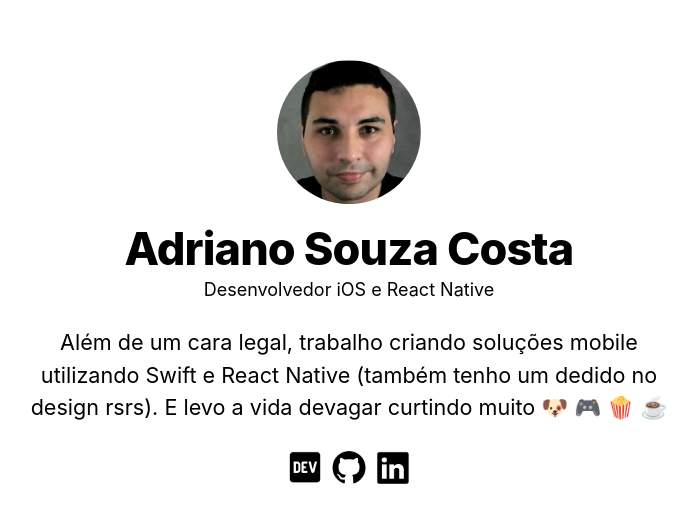
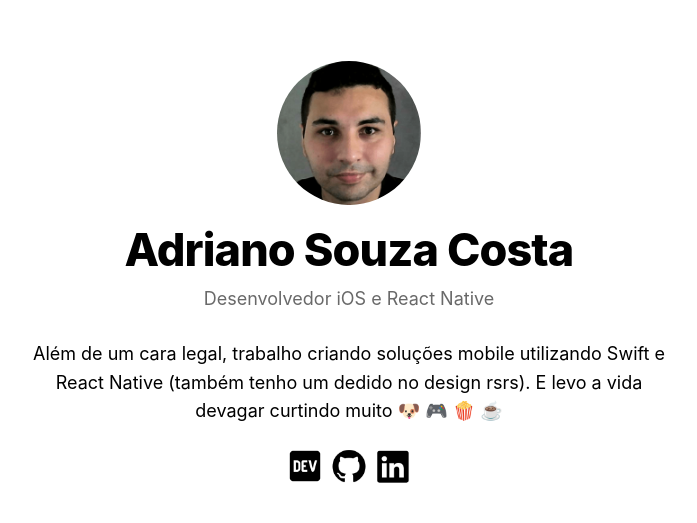
Before and after one commit to didisouzacosta/personal-site, a Next.js app: page / in a window 1280 px wide. Shown: the part 121-644 px from the top of the page, without its empty margins (291-988 px from the left). Built offline with nearby package versions, Linux system fonts and the light colour scheme.

Commit message:
Organiznado arquivos

```diff
--- a/components/layout.module.css
+++ /dev/null
@@ -1,17 +0,0 @@
-.container {
-  max-width: 36rem;
-  position: absolute;
-  left: 50%;
-  top: 50%;
-  transform: translate(-50%, -50%);
-}
-
-.header {
-  display: flex;
-  flex-direction: column;
-  align-items: center;
-}
-
-.backToHome {
-  margin: 3rem 0 0;
-}
--- a/components/layout.tsx
+++ /dev/null
@@ -1,47 +0,0 @@
-import Head from "next/head";
-import Image from "next/image";
-import styles from "./layout.module.css";
-import utilStyles from "../styles/utils.module.css";
-import React from "react";
-
-const name = "Adriano Souza Costa";
-export const title = "Adriano | iOS and React Native Developer";
-
-type Props = {
-  children: React.ReactNode;
-};
-
-export default function Layout({ children }: Props) {
-  return (
-    <div className={styles.container}>
-      <Head>
-        <link rel="icon" href="/favicon.ico" />
-        <meta
-          name="description"
-          content="Learn how to build a personal website using Next.js"
-        />
-        <meta
-          property="og:image"
-          content={`https://og-image.vercel.app/${encodeURI(
-            title
-          )}.png?theme=light&md=0&fontSize=75px&images=https%3A%2F%2Fassets.zeit.co%2Fimage%2Fupload%2Ffront%2Fassets%2Fdesign%2Fnextjs-black-logo.svg`}
-        />
-        <meta name="og:title" content={title} />
-        <meta name="twitter:card" content="summary_large_image" />
-      </Head>
-      <header className={styles.header}>
-        <Image
-          priority
-          src="/images/profile.png"
-          className={utilStyles.borderCircle}
-          height={144}
-          width={144}
-          alt={name}
-        />
-        <h1 className={utilStyles.heading2Xl}>{name}</h1>
-        Desenvolvedor iOS e React Native
-      </header>
-      <main>{children}</main>
-    </div>
-  );
-}
--- a/package.json
+++ b/package.json
@@ -8,7 +8,6 @@
     "start": "next start"
   },
   "dependencies": {
-    "date-fns": "^2.11.1",
     "gray-matter": "^4.0.2",
     "next": "^10.0.0",
     "react": "17.0.1",
--- /dev/null
+++ b/pages/Home/index.tsx
@@ -0,0 +1,84 @@
+import Head from "next/head";
+import Image from "next/image";
+import Link from "next/link";
+
+import styles from "./styles.module.css";
+
+const Home = () => {
+  const name = "Adriano Souza Costa";
+  const title = "Adriano | iOS and React Native Developer";
+
+  return (
+    <div className={styles.container}>
+      <Head>
+        <link rel="icon" href="/favicon.ico" />
+        <meta
+          name="description"
+          content="Learn how to build a personal website using Next.js"
+        />
+        <meta
+          property="og:image"
+          content={`https://og-image.vercel.app/${encodeURI(
+            title
+          )}.png?theme=light&md=0&fontSize=75px&images=https%3A%2F%2Fassets.zeit.co%2Fimage%2Fupload%2Ffront%2Fassets%2Fdesign%2Fnextjs-black-logo.svg`}
+        />
+        <meta name="og:title" content={title} />
+        <meta name="twitter:card" content="summary_large_image" />
+      </Head>
+      <header className={styles.header}>
+        <Image
+          priority
+          src="/images/profile.png"
+          className={styles.borderCircle}
+          height={144}
+          width={144}
+          alt={name}
+        />
+        <h1 className={styles.heading}>{name}</h1>
+        <p className={styles.subHeading}>Desenvolvedor iOS e React Native</p>
+      </header>
+      <section className={styles.infos}>
+        <p>
+          Além de um cara legal, trabalho criando soluções mobile utilizando
+          Swift e React Native (também tenho um dedido no design rsrs). E levo a
+          vida devagar curtindo muito 🐶 🎮 🍿 ☕
+        </p>
+        <Link href="https://dev.to/didisouzacosta" replace={false}>
+          <a target="_blank" rel="noreferrer">
+            <Image
+              priority
+              src="/icons/devto_icon.png"
+              height={44}
+              width={44}
+              alt="Dev.to"
+            />
+          </a>
+        </Link>
+        <Link href="https://github.com/didisouzacosta">
+          <a target="_blank" rel="noreferrer">
+            <Image
+              priority
+              src="/icons/github_icon.png"
+              height={44}
+              width={44}
+              alt="Github"
+            />
+          </a>
+        </Link>
+        <Link href="https://www.linkedin.com/in/adrianosouzacosta/">
+          <a target="_blank" rel="noreferrer">
+            <Image
+              priority
+              src="/icons/linkedin_icon.png"
+              height={44}
+              width={44}
+              alt="Linkedin"
+            />
+          </a>
+        </Link>
+      </section>
+    </div>
+  );
+};
+
+export default Home;
--- /dev/null
+++ b/pages/Home/styles.module.css
@@ -0,0 +1,35 @@
+.container {
+  max-width: 36rem;
+  position: absolute;
+  left: 50%;
+  top: 50%;
+  transform: translate(-50%, -50%);
+}
+
+.header {
+  display: flex;
+  flex-direction: column;
+  align-items: center;
+  text-align: center;
+}
+
+.infos {
+  text-align: center;
+}
+
+.heading {
+  font-size: 2.5rem;
+  line-height: 1.2;
+  font-weight: 800;
+  letter-spacing: -0.05rem;
+  margin: 1rem 0 0 0;
+}
+
+.subHeading {
+  color: dimgrey;
+  margin: 8px 0;
+}
+
+.borderCircle {
+  border-radius: 9999px;
+}
--- /dev/null
+++ b/pages/_document.tsx
@@ -0,0 +1,38 @@
+import Document, {
+  Html,
+  Head,
+  Main,
+  NextScript,
+  DocumentContext,
+} from "next/document";
+
+class MyDocument extends Document {
+  static async getInitialProps(ctx: DocumentContext) {
+    const initialProps = await Document.getInitialProps(ctx);
+    return { ...initialProps };
+  }
+
+  render() {
+    return (
+      <Html lang="pt-br">
+        <Head>
+          <script
+            dangerouslySetInnerHTML={{
+              __html: `(function(w,d,s,l,i){w[l]=w[l]||[];w[l].push({'gtm.start':
+            new Date().getTime(),event:'gtm.js'});var f=d.getElementsByTagName(s)[0],
+            j=d.createElement(s),dl=l!='dataLayer'?'&l='+l:'';j.async=true;j.src=
+            'https://www.googletagmanager.com/gtm.js?id='+i+dl;f.parentNode.insertBefore(j,f);
+            })(window,document,'script','dataLayer','GTM-PFN7C5M');`,
+            }}
+          />
+        </Head>
+        <body>
+          <Main />
+          <NextScript />
+        </body>
+      </Html>
+    );
+  }
+}
+
+export default MyDocument;
--- a/pages/index.tsx
+++ b/pages/index.tsx
@@ -1,55 +1,3 @@
-import Head from "next/head";
-import Image from "next/image";
-import Link from "next/link";
-import Layout, { title } from "../components/layout";
-import utilStyles from "../styles/utils.module.css";
+import Home from "./Home";
 
-export default function Home() {
-  return (
-    <Layout>
-      <Head>
-        <title>{title}</title>
-      </Head>
-      <section className={`${utilStyles.headingMd} ${utilStyles.about}`}>
-        <p>
-          Além de um cara legal, trabalho criando soluções mobile utilizando
-          Swift e React Native (também tenho um dedido no design rsrs). E levo a
-          vida devagar curtindo muito 🐶 🎮 🍿 ☕
-        </p>
-        <Link href="https://dev.to/didisouzacosta" replace={false}>
-          <a target="_blank" rel="noreferrer">
-            <Image
-              priority
-              src="/icons/devto_icon.png"
-              height={44}
-              width={44}
-              alt="Dev.to"
-            />
-          </a>
-        </Link>
-        <Link href="https://github.com/didisouzacosta">
-          <a target="_blank" rel="noreferrer">
-            <Image
-              priority
-              src="/icons/github_icon.png"
-              height={44}
-              width={44}
-              alt="Github"
-            />
-          </a>
-        </Link>
-        <Link href="https://www.linkedin.com/in/adrianosouzacosta/">
-          <a target="_blank" rel="noreferrer">
-            <Image
-              priority
-              src="/icons/linkedin_icon.png"
-              height={44}
-              width={44}
-              alt="Linkedin"
-            />
-          </a>
-        </Link>
-      </section>
-    </Layout>
-  );
-}
+export default Home;
--- a/styles/utils.module.css
+++ /dev/null
@@ -1,46 +0,0 @@
-.heading2Xl {
-  font-size: 2.5rem;
-  line-height: 1.2;
-  font-weight: 800;
-  letter-spacing: -0.05rem;
-  margin: 1rem 0 0 0;
-}
-
-.headingXl {
-  font-size: 2rem;
-  line-height: 1.3;
-  font-weight: 800;
-  letter-spacing: -0.05rem;
-  margin: 1rem 0;
-}
-
-.headingLg {
-  font-size: 1.5rem;
-  line-height: 1.4;
-  margin: 1rem 0;
-}
-
-.headingMd {
-  font-size: 1.2rem;
-  line-height: 1.5;
-}
-
-.borderCircle {
-  border-radius: 9999px;
-}
-
-.colorInherit {
-  color: inherit;
-}
-
-.padding1px {
-  padding-top: 1px;
-}
-
-.lightText {
-  color: #666;
-}
-
-.about {
-  text-align: center;
-}
```
Also changed, not shown: components/date.tsx (deleted, +0 -10 lines), lib/posts.js (deleted, +0 -69 lines), 1 other file (tests, documents, lock files or other folders).
